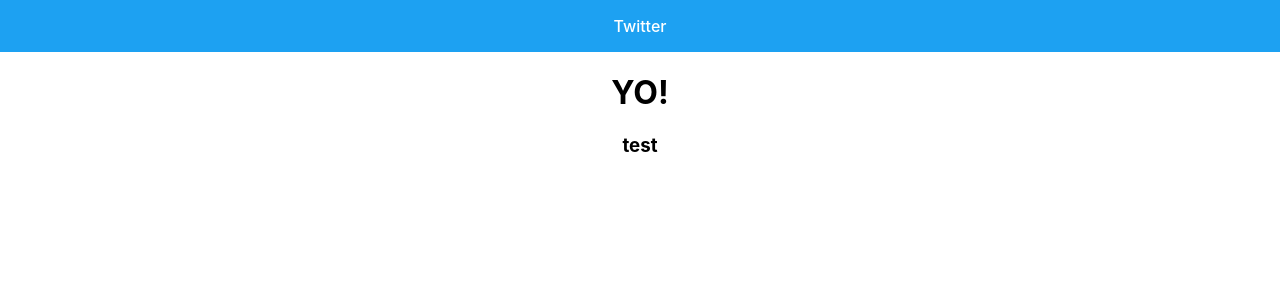
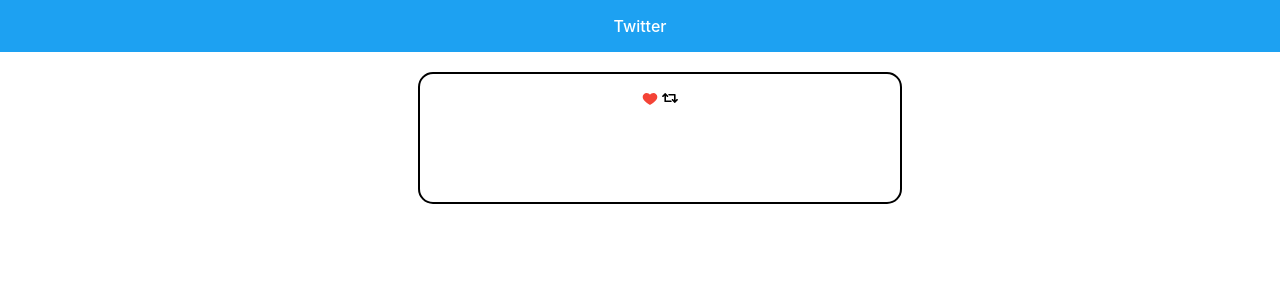
Before and after one commit to MuslumYilmaz/redux-tweeter, a React (Create React App) app: page /tweet-detail in a window 1280 px wide. Shown: the top 300 px of the page. Built offline with nearby package versions, Linux system fonts and the light colour scheme.

Commit message:
tweet detail

```diff
--- a/src/components/Home.js
+++ b/src/components/Home.js
@@ -14,6 +14,10 @@ class Home extends Component {
         this.props.rtTweet(id);
     }
 
+    getTweetDetail = (id) => {
+        this.props.getTweet(id);
+    }
+
     render() {
     let { tweets } = this.props;
     console.log(this.props);
@@ -25,7 +29,7 @@ class Home extends Component {
                         <div className="container">
                             <span>{tweet.owner}</span>
                             <p>{tweet.tweet}</p>
-                            <p><FcLike onClick={() => this.like(tweet.id)} /> {tweet.likes} <FaRetweet onClick={() => this.retweet(tweet.id)} /> {tweet.retweets} <Link to="tweet-detail">Mention</Link></p>
+                            <p><FcLike onClick={() => this.like(tweet.id)} /> {tweet.likes} <FaRetweet onClick={() => this.retweet(tweet.id)} /> {tweet.retweets} <Link to="tweet-detail" onClick={() => this.getTweetDetail(tweet.id)}>Mention</Link></p>
                         </div>
                     </li>
                 )) }
@@ -45,7 +49,8 @@ const mapStateToProps = (state) => {
 const mapDispatchToProps = (dispatch) => {
     return {
         likeTweet: (id) => { dispatch({type: 'LIKE_TWEET', id}) },
-        rtTweet: (id) => { dispatch({type: 'RT_TWEET', id}) }
+        rtTweet: (id) => { dispatch({type: 'RT_TWEET', id}) },
+        getTweet: (id) => { dispatch({type: 'GET_TWEET', id}) }
     }
 }
 
--- a/src/components/TweetDetail.js
+++ b/src/components/TweetDetail.js
@@ -1,14 +1,34 @@
 import { Component } from 'react';
+import { connect } from 'react-redux';
+import { FcLike } from 'react-icons/fc';
+import { FaRetweet } from 'react-icons/fa';
 
 class TweetDetail extends Component {
     render() {
+        let { tweet } = this.props;
+        console.log(this.props);
+
         return (
             <div>
-            <h1>YO!</h1>
-            <h3>test</h3>
+                <ul>
+                    <li key={tweet.id}>
+                        <div className="container">
+                            <span>{tweet.owner}</span>
+                            <p>{tweet.tweet}</p>
+                            <p><FcLike onClick={() => this.like(tweet.id)} /> {tweet.likes} <FaRetweet onClick={() => this.retweet(tweet.id)} /> {tweet.retweets}</p>
+                        </div>
+                    </li>
+
+                </ul>
             </div>
         )
     }
 }
 
-export default TweetDetail;
+const mapStateToProps = (state) => {
+    return {
+        tweet: state.tweet
+    }
+}
+
+export default connect(mapStateToProps)(TweetDetail);
--- a/src/reducers/rootReducer.js
+++ b/src/reducers/rootReducer.js
@@ -3,7 +3,8 @@ const initState = {
         {owner: 'John Doe', tweet: 'Messi is a real goat lol!', comments: [], likes: 0, retweets: 0, id:1},
         {owner: 'Sarah Jane', tweet: 'Its pretty cold today...', comments: [], likes: 0, retweets: 0, id: 2},
         {owner: 'Elmer Fudd', tweet: 'Such a boring day', comments: [], likes: 0, retweets: 0, id:3}
-    ]
+    ],
+    tweet: {}
 };
 
 const rootReducer = (state = initState, action) => {
@@ -40,6 +41,14 @@ const rootReducer = (state = initState, action) => {
                 tweets: newList
             }
 
+        case 'GET_TWEET':
+            let tweet = state.tweets.find(tweet => tweet.id === action.id);
+
+            return {
+                ...state,
+                tweet: tweet
+            }
+
         default:
             return state;
     }
```
